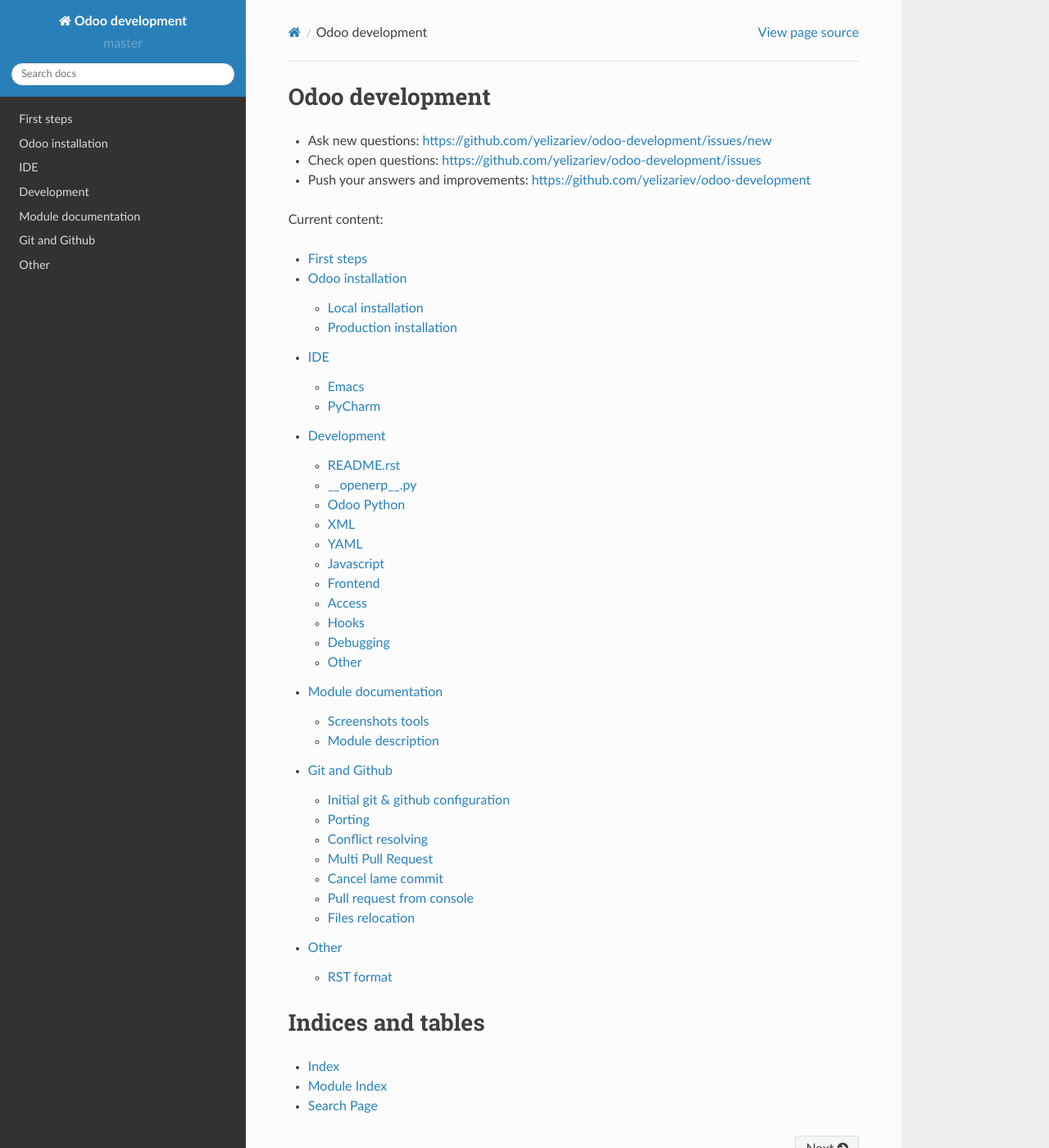
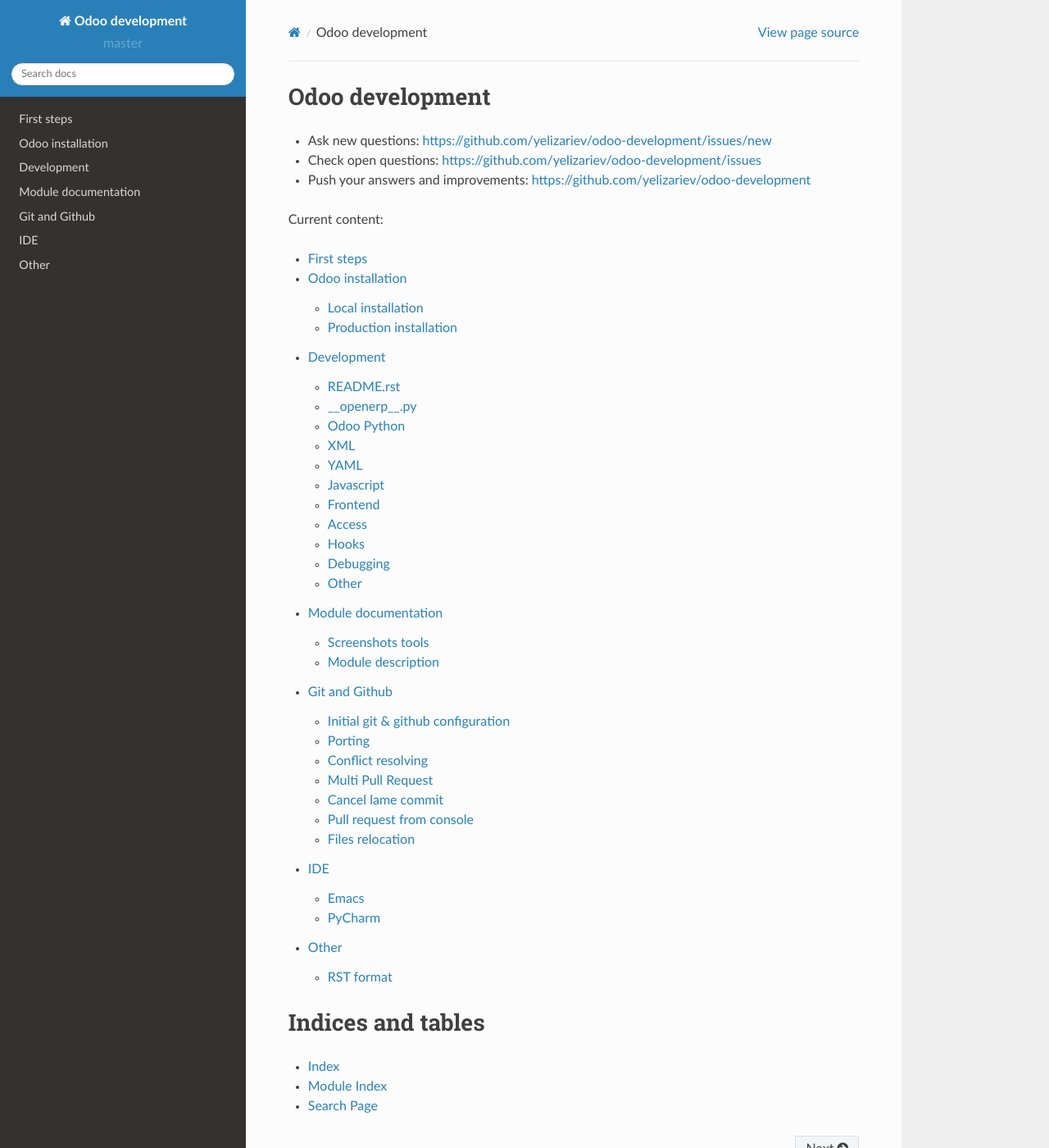
Before and after one commit to itpp-labs/odoo-development, a Sphinx documentation site: the page built from docs/index.rst, in a window 1280 px wide and 1400 px high. Shown: the whole window at 82% size. Built offline with Sphinx 7.4.7 and the Read the Docs theme 2.0.0, drawn with Linux system fonts in a browser that asks for light colours.

Commit message:
move IDE section down

```diff
--- a/docs/index.rst
+++ b/docs/index.rst
@@ -12,10 +12,10 @@
 
    first-steps
    install
-   ide/index
    dev/index
    description/index
    git/index
+   ide/index
    other/index
 
 
```
